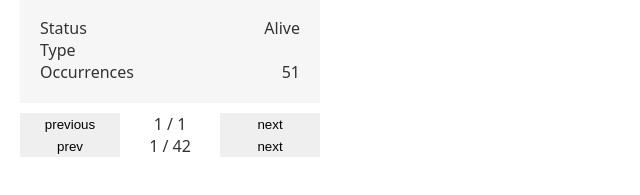
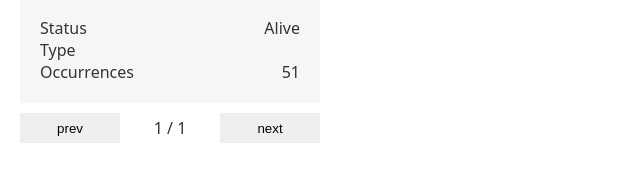
Before and after one commit to RoyceBrouer/recap-project-3, a website with bundled scripts: page index.html in a window 1280 px wide. Shown: the part 487-682 px from the top of the page, without its empty margins (0-640 px from the left). Built offline with nearby package versions, Linux system fonts and the light colour scheme; no server answers.

Commit message:
Pagination works, Html hardcode deleted

```diff
--- a/components/nav-pagination/nav-pagination.js
+++ b/components/nav-pagination/nav-pagination.js
@@ -2,6 +2,6 @@
 export function createPagination(numb, onSubmit) {
     const span = document.createElement("span");
     span.textContent = numb;
-    span.addEventListener("submit",onSubmit)
+    span.addEventListener("submit",onSubmit);
     return span;
   }
--- a/index.html
+++ b/index.html
@@ -55,12 +55,6 @@
       </ul>
     </main>
     <nav class="navigation" data-js="navigation">
-      <button class="button button--prev" data-js="button-prev">
-        previous
-      </button>
-      <span class="navigation__pagination" data-js="pagination">1 / 1</span>
-      <button class="button button--next" data-js="button-next">next</button>
-
 
     </nav>
   </body>
--- a/index.js
+++ b/index.js
@@ -4,12 +4,9 @@ import { createPagination } from "./components/nav-pagination/nav-pagination.js"
 
 
 const cardContainer = document.querySelector('[data-js="card-container"]');
-const searchBarContainer = document.querySelector(
-  '[data-js="search-bar-container"]'
-);
+const searchBarContainer = document.querySelector('[data-js="search-bar-container"]');
 const searchBar = document.querySelector('[data-js="search-bar"]');
 const navigation = document.querySelector('[data-js="navigation"]');
-const pagination = document.querySelector('[data-js="pagination"]');
 
 let maxPage = 1;
 let page = 1;
@@ -18,15 +15,18 @@ let searchQuery = "";
 const previousButton = createButton("prev", handlePreviousButton);
 navigation.append(previousButton);
 previousButton.classList.add("button");
+previousButton.setAttribute('data-js',"button-prev");
 
-const span = createPagination("1 / 42", );
+const span = createPagination("1 / 1",  );
 navigation.append(span);
 span.classList.add("navigation__pagination");
+span.setAttribute('data-js','pagination');
+const pagination = document.querySelector('[data-js="pagination"]');
 
 const nextButton = createButton("next", handleNextButton);
 navigation.append(nextButton);
 nextButton.classList.add("button");
-
+nextButton.setAttribute('data-js',"button-next");
 
 function handleNextButton() {
   if (page < maxPage) {
```
